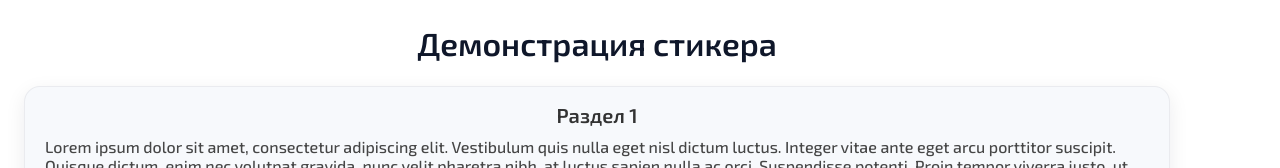
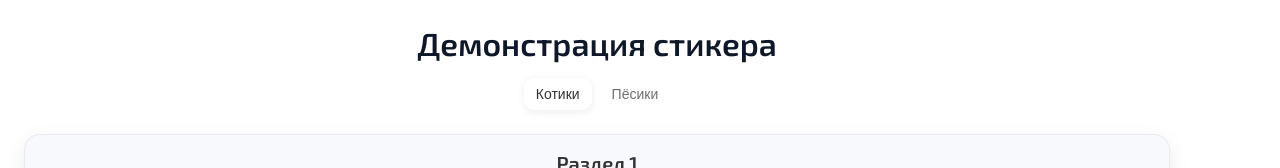
Before and after one commit to BMD63/sticker-module, a Nuxt app: page /sticker in a window 1280 px wide. Shown: the top 168 px of the page. Built offline with nearby package versions, Linux system fonts and the light colour scheme; no server answers.

Commit message:
feat(sticker): add cats/dogs toggle via query + keep paragraph avoidance logic

```diff
--- a/app/pages/sticker.vue
+++ b/app/pages/sticker.vue
@@ -1,30 +1,45 @@
 <script setup lang="ts">
-import { onMounted, onBeforeUnmount, nextTick, watch } from 'vue'
-import { useRoute } from '#imports'
+import { ref, onMounted, onBeforeUnmount, nextTick, watch } from 'vue'
+import { useRoute, useRouter } from '#imports'
 import { usePictures } from '~/composables/usePictures'
 import type { PictureSource } from '~/constants/api'
-
 import { STICKER_TITLE, CTA_LABEL, SECTIONS_COUNT, TEXT_PARAGRAPH } from '~/constants/content'
 import { AVOID_PADDING_DIVISOR } from '~/constants/ui'
 
 function pickSrc(q: unknown): PictureSource {
   const v = Array.isArray(q) ? q[0] : q
   const s = String(v ?? '').toLowerCase()
-  return (s === 'dogs' ? 'dogs' : 'cats')
+  return s === 'dogs' ? 'dogs' : 'cats'
 }
+
 const route = useRoute()
+const router = useRouter()
+
 const src = ref<PictureSource>(pickSrc(route.query.src))
+const selected = ref<PictureSource>(src.value)
+
 const { images, loading, error, load, setSource } = usePictures(src.value, 3)
 onMounted(() => { load() })
-watch(() => route.query.src, (q) => {
+
+watch(
+  () => route.query.src,
+  (q) => {
     const next = pickSrc(q)
     if (next !== src.value) {
       src.value = next
+      selected.value = next
       setSource(next)
       load()
       schedule(updateAvoid)
     }
-})
+  }
+)
+
+async function onSelect(next: PictureSource) {
+  if (selected.value === next) return
+  selected.value = next
+  await router.replace({ query: { ...route.query, src: next } })
+}
 
 // ————— вспомогательные утилиты —————
 function cssPx(varName: string, fallback: number): number {
@@ -34,38 +49,41 @@ function cssPx(varName: string, fallback: number): number {
 }
 
 function getStickerBand() {
-  const vh   = window.innerHeight
+  const vh = window.innerHeight
   const boxH = cssPx('--sticker-box-h', 266)
-  const top = (vh / 2) - (boxH / 2)
+  const top = vh / 2 - boxH / 2
   const bottom = top + boxH
   return { top, bottom }
 }
 
 function getAvoidPaddingPx() {
   const panelW = cssPx('--sticker-panel-w', 280)
-  const right  = cssPx('--sticker-right', 24)
-  const gap    = cssPx('--sticker-gap', 16)
-  return Math.round((panelW + right + gap) / AVOID_PADDING_DIVISOR) // отступ от стикера
+  const right = cssPx('--sticker-right', 24)
+  const gap = cssPx('--sticker-gap', 16)
+  return Math.round((panelW + right + gap) / AVOID_PADDING_DIVISOR)
 }
 
 let rafId: number | null = null
 function schedule(fn: () => void) {
   if (rafId != null) cancelAnimationFrame(rafId)
-  rafId = requestAnimationFrame(() => { rafId = null; fn() })
+  rafId = requestAnimationFrame(() => {
+    rafId = null
+    fn()
+  })
 }
 
 function updateAvoid() {
   const paras = document.querySelectorAll<HTMLElement>('.content-paragraph')
   const isExpanded = document.body.classList.contains('sticker-expanded')
 
-  paras.forEach(p => p.style.removeProperty('padding-right'))
+  paras.forEach((p) => p.style.removeProperty('padding-right'))
 
   if (!isExpanded) return
 
   const { top, bottom } = getStickerBand()
   const pad = `${getAvoidPaddingPx()}px`
 
-  paras.forEach(p => {
+  paras.forEach((p) => {
     const r = p.getBoundingClientRect()
     const intersects = r.bottom > top && r.top < bottom
     if (intersects) {
@@ -101,11 +119,12 @@ onBeforeUnmount(() => {
   if (c) c()
 })
 
-// ————— CTA handlers —————
+// имитация хэндлера
 function onRetry() { load() }
 function onCta() {
   /* eslint-disable-next-line no-console */
-  console.log('CTA clicked') }
+  console.log('CTA clicked')
+}
 </script>
 
 <template>
@@ -113,6 +132,31 @@ function onCta() {
     <h1 class="title">
       Демонстрация стикера
     </h1>
+
+    <div
+      class="source-toggle"
+      role="tablist"
+      aria-label="Источник картинок"
+    >
+      <button
+        role="tab"
+        :aria-selected="selected === 'cats'"
+        class="toggle-btn"
+        :class="{ active: selected === 'cats' }"
+        @click="onSelect('cats')"
+      >
+        Котики
+      </button>
+      <button
+        role="tab"
+        :aria-selected="selected === 'dogs'"
+        class="toggle-btn"
+        :class="{ active: selected === 'dogs' }"
+        @click="onSelect('dogs')"
+      >
+        Пёсики
+      </button>
+    </div>
 
     <section
       v-for="i in SECTIONS_COUNT"
@@ -139,6 +183,29 @@ function onCta() {
 </template>
 
 <style lang="scss" scoped>
+.source-toggle {
+  display: flex;
+  gap: 8px;
+  justify-content: center;
+  margin: 0 0 16px;
+}
+.toggle-btn {
+  border: 0;
+  background: transparent;
+  padding: 8px 12px;
+  border-radius: 10px;
+  cursor: pointer;
+  font-size: 14px;
+  color: var(--color-text);
+  opacity: .7;
+}
+.toggle-btn.active {
+  background: #fff;
+  box-shadow: 0 2px 8px rgba(16,24,40,.08);
+  opacity: 1;
+}
+
+/* Глобальные токены для расчёта отступов */
 :global(:root) {
   --sticker-right: 24px;
   --sticker-rail-w: 68px;
@@ -167,9 +234,9 @@ function onCta() {
   margin: 24px 0;
   padding: 16px 20px;
   background: var(--color-bg-panel);
-  border: 1px solid rgba(16, 24, 40, .06);
+  border: 1px solid rgba(16,24,40,.06);
   border-radius: 16px;
-  box-shadow: 0 6px 20px rgba(16, 24, 40, .08);
+  box-shadow: 0 6px 20px rgba(16,24,40,.08);
 }
 .section h2 {
   margin: 0 0 10px;
```
Lines whose indentation alone changed are shown as unchanged.
